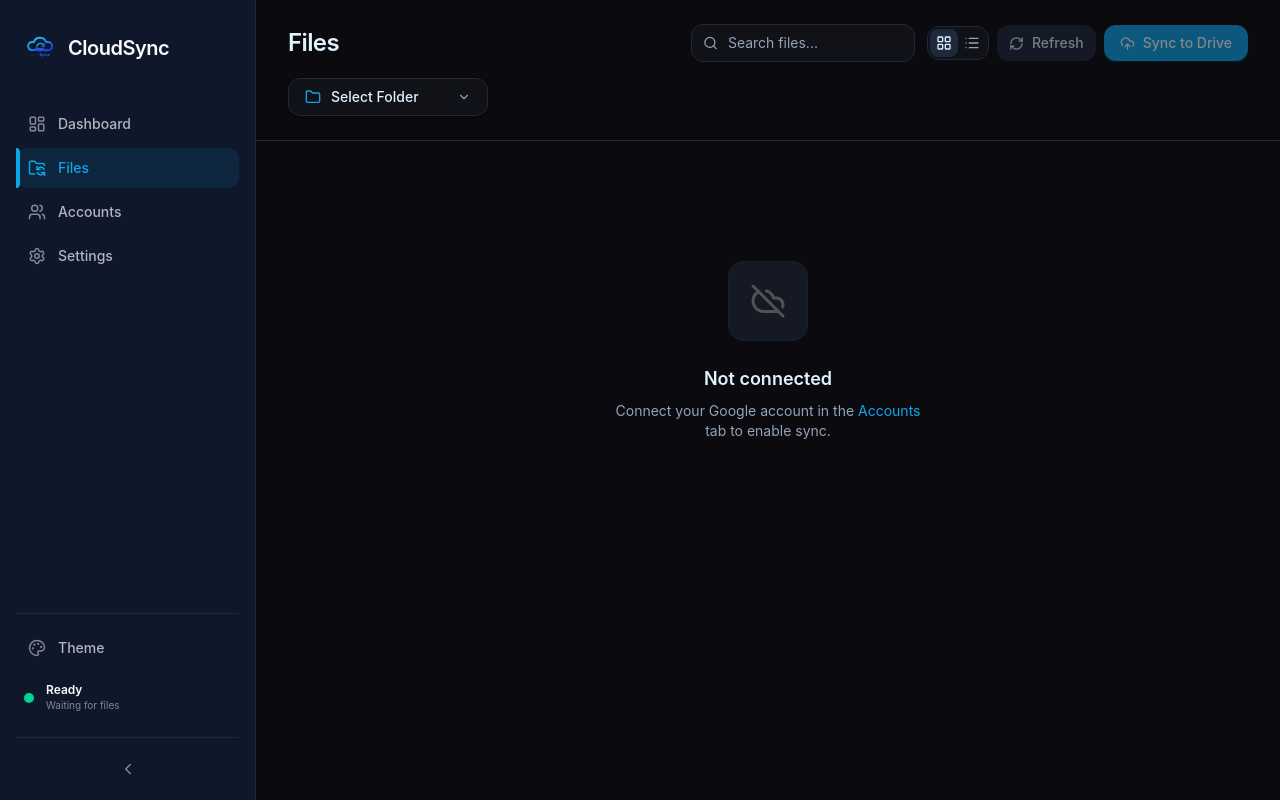
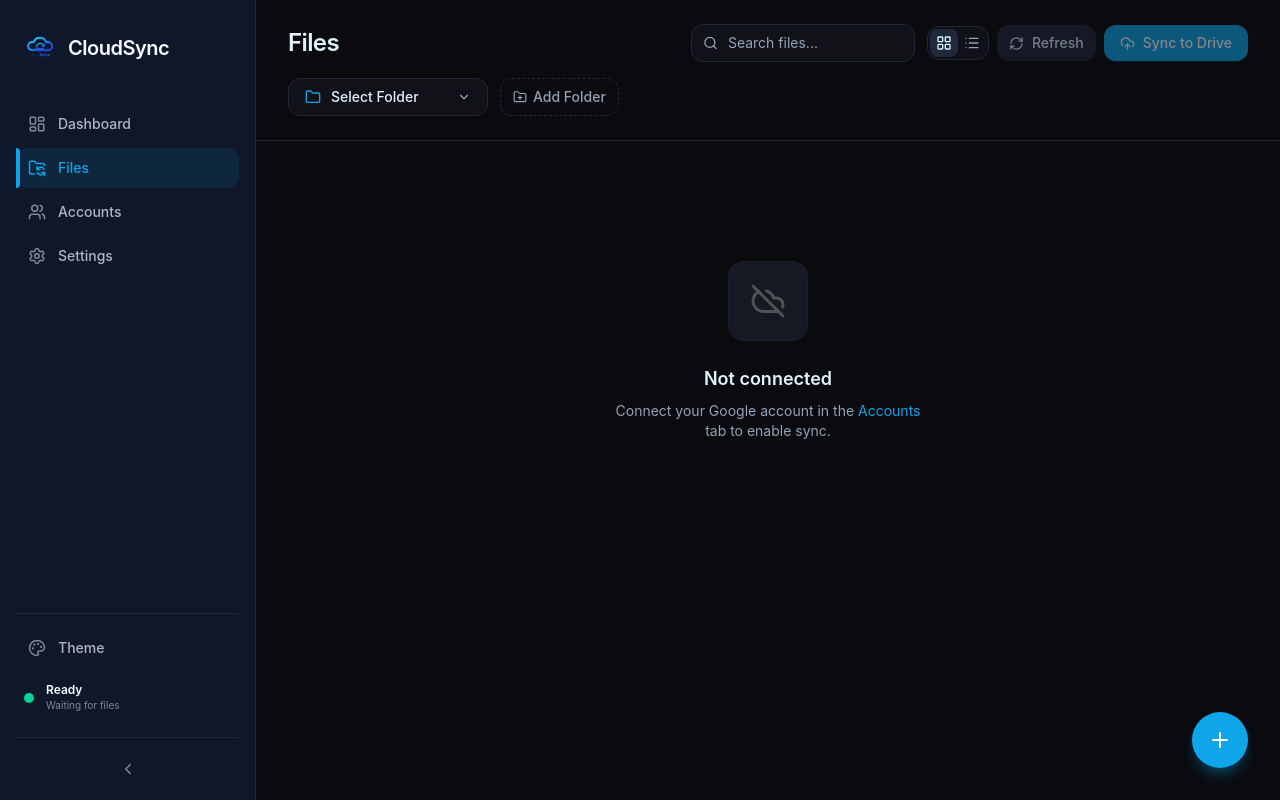
Before and after one commit to Virendra-Phirke/CloudSync, a Next.js app: page / in a window 1280 px wide. Both pictures are taken after a click on the button "Files". Built offline with nearby package versions, Linux system fonts and the light colour scheme.

Commit message:
style: move add folder button next to dropdown and add floating action button

```diff
--- a/components/FilesView.tsx
+++ b/components/FilesView.tsx
@@ -514,7 +514,8 @@ export const FilesView = React.memo(function FilesView() {
           </div>
         </div>
 
-        {/* Folder Dropdown */}
+        {/* Folder Selection Row */}
+        <div className="flex items-center gap-3 mt-4 md:mt-0">
           <div className="relative">
             <button
               onClick={() => setIsFolderDropdownOpen(!isFolderDropdownOpen)}
@@ -564,23 +565,21 @@ export const FilesView = React.memo(function FilesView() {
                         </button>
                       ))}
                     </div>
-                  <div className="p-1.5 border-t border-neutral-800 bg-neutral-900/50">
-                    <button
-                      onClick={() => {
-                        setIsFolderDropdownOpen(false);
-                        handleAddFolder();
-                      }}
-                      disabled={addingFolder}
-                      className="flex items-center gap-2 w-full text-left px-3 py-2 rounded-lg text-sm font-medium text-neutral-400 hover:text-neutral-200 hover:bg-neutral-800 transition-colors"
-                    >
-                      {addingFolder ? <Loader2 size={14} className="animate-spin" /> : <FolderPlus size={14} />}
-                      Add New Folder
-                    </button>
-                  </div>
                   </motion.div>
                 </>
               )}
             </AnimatePresence>
+          </div>
+
+          <button
+            onClick={handleAddFolder}
+            disabled={addingFolder}
+            title="Add New Folder"
+            className="flex items-center gap-1.5 px-3 py-2 rounded-xl text-sm font-medium text-neutral-500 border border-dashed border-neutral-700 hover:border-neutral-500 hover:text-neutral-300 hover:bg-neutral-900 transition-all duration-200 shrink-0"
+          >
+            {addingFolder ? <Loader2 size={14} className="animate-spin" /> : <FolderPlus size={14} />}
+            <span className="hidden sm:inline">Add Folder</span>
+          </button>
         </div>
       </header>
 
@@ -928,6 +927,16 @@ export const FilesView = React.memo(function FilesView() {
         )}
       </div>
 
+      {/* Floating Action Button (FAB) for Add Folder */}
+      <button
+        onClick={handleAddFolder}
+        disabled={addingFolder}
+        title="Add New Folder"
+        className="fixed bottom-6 right-6 md:bottom-8 md:right-8 z-40 w-14 h-14 rounded-full bg-blue-600 hover:bg-blue-500 active:bg-blue-700 flex items-center justify-center text-white shadow-lg shadow-blue-500/30 transition-all hover:scale-105 active:scale-95 disabled:opacity-50 disabled:cursor-not-allowed"
+      >
+        {addingFolder ? <Loader2 size={24} className="animate-spin" /> : <Plus size={24} />}
+      </button>
+
       {/* File Preview Modal */}
       <AnimatePresence>
         {previewFile && (
```
Lines whose indentation alone changed are shown as unchanged.
